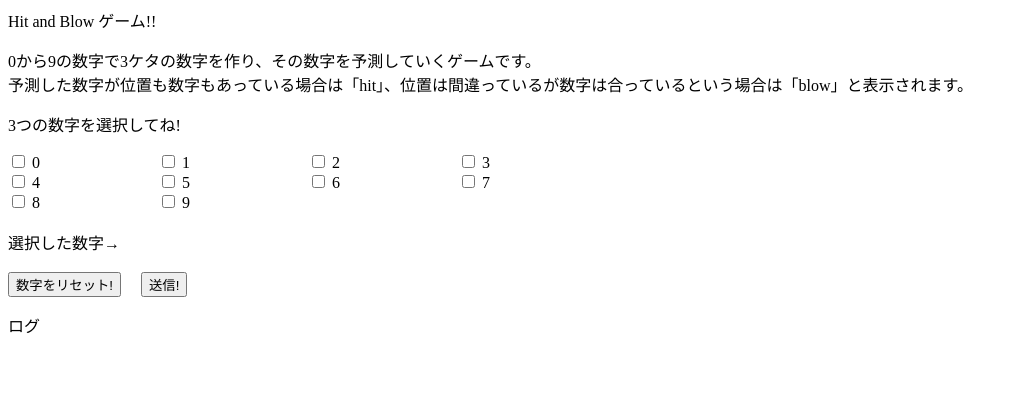
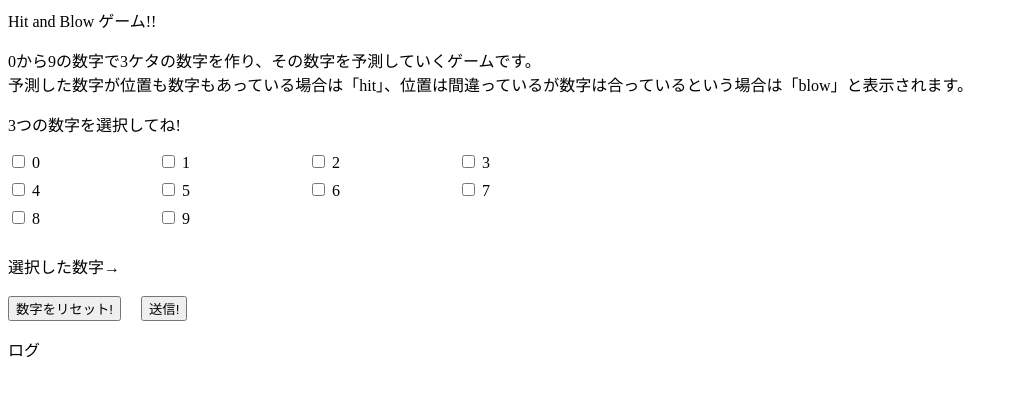
Before and after one commit to yuuki-katsuta/browser-hitandblow, a website built with webpack: page index.html in a window 1280 px wide. Shown: the whole page, without its empty margins (0-1018 px from the left). Built offline with nearby package versions, Linux system fonts and the light colour scheme.

Commit message:
css調整

```diff
--- a/css/style.css
+++ b/css/style.css
@@ -6,6 +6,7 @@
 }
 .select-wrapper > span{
   width: 25%;
+  margin-bottom: 8px;
 }
 #reset {
   margin-right: 16px;
```
